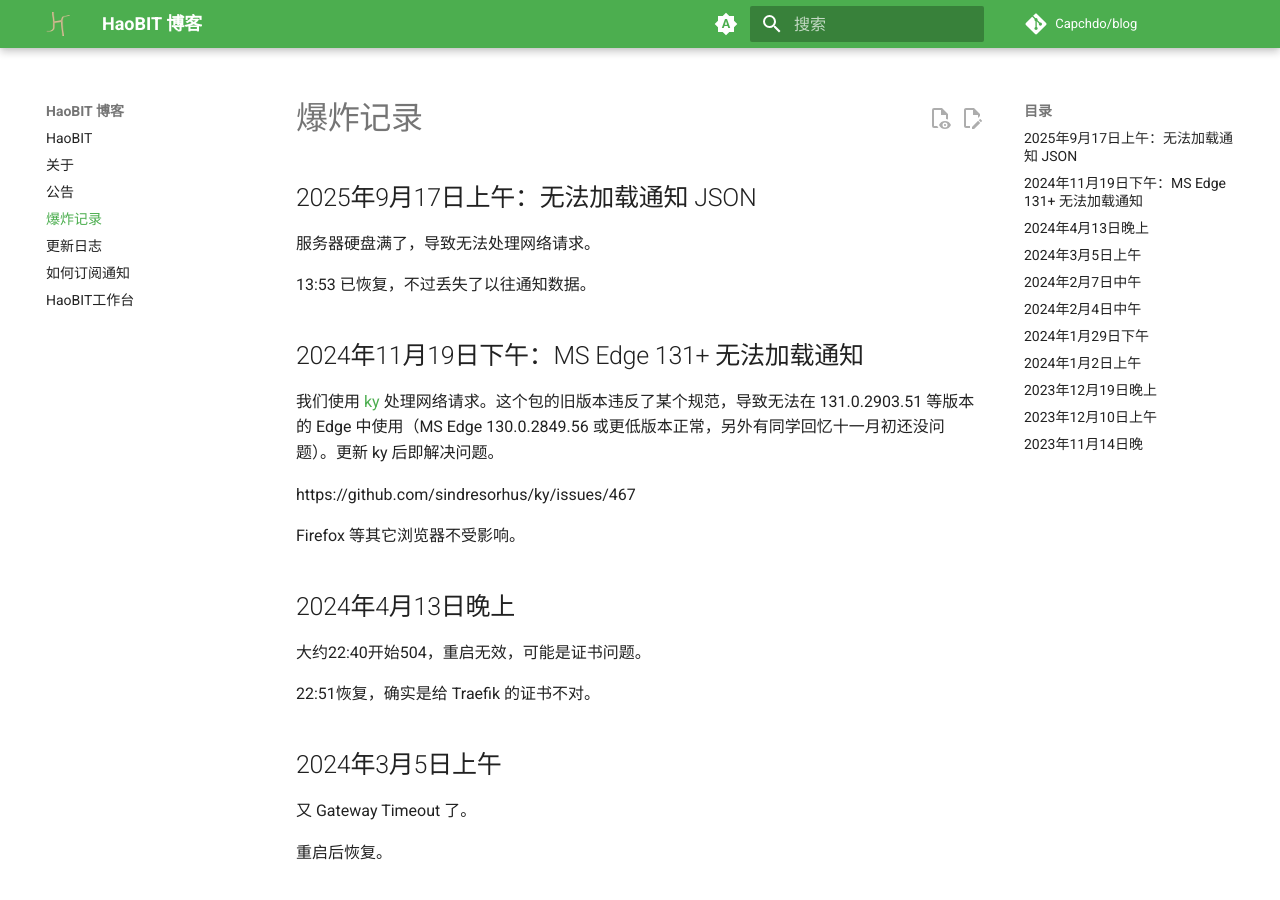
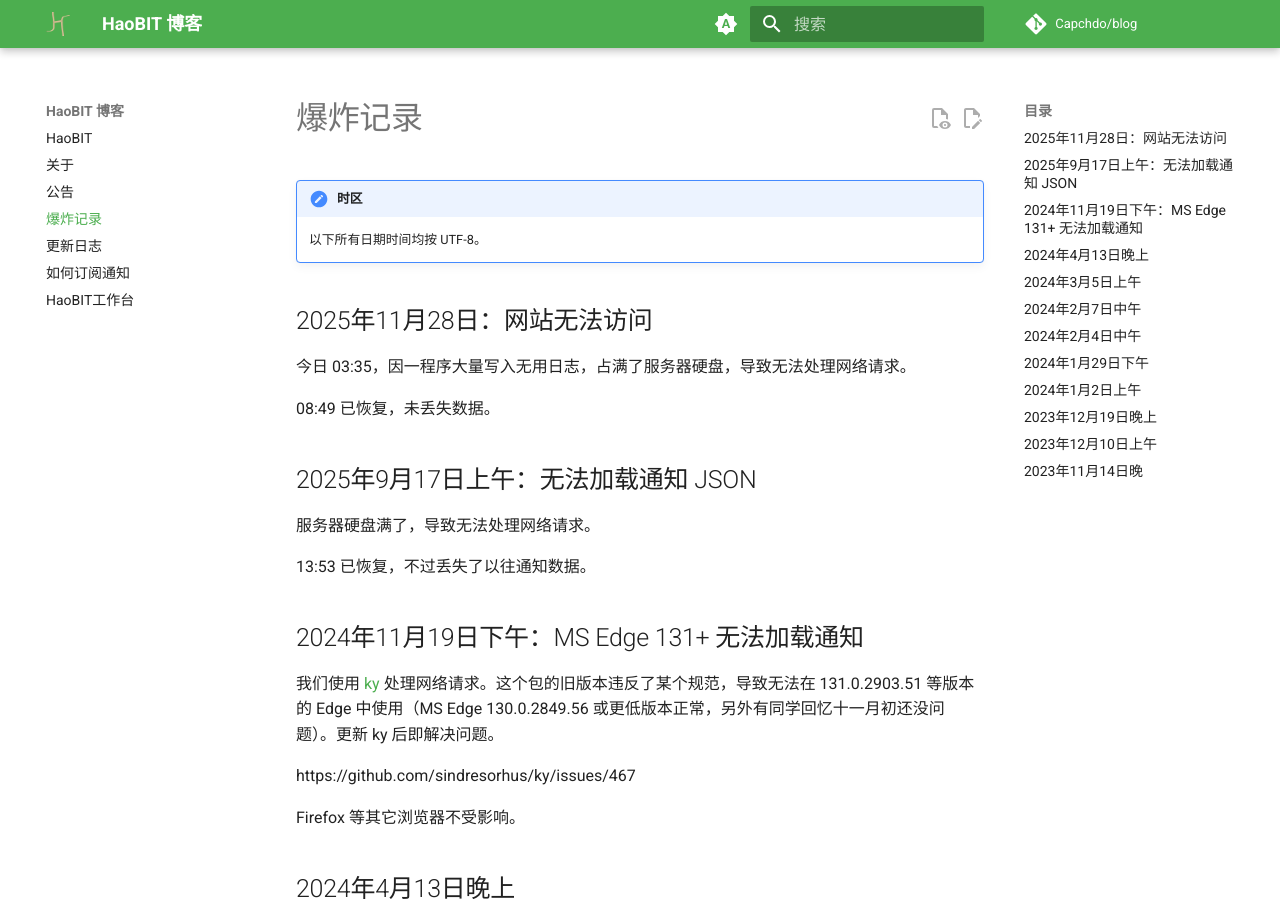
Before and after one commit to Capchdo/blog, an MkDocs documentation site: the page built from docs/down.md, in a window 1280 px wide and 900 px high. Built offline with MkDocs 1.6.1 and Material for MkDocs 9.7.7, drawn with Linux system fonts in a browser that asks for light colours; comment, search, counter and statistics services are not loaded.

Commit message:
爆炸：早上掉线，现已恢复

```diff
--- a/docs/down.md
+++ b/docs/down.md
@@ -1,4 +1,14 @@
 # 爆炸记录
+
+!!! note "时区"
+
+    以下所有日期时间均按 UTF-8。
+
+## 2025年11月28日：网站无法访问
+
+今日 03:35，因一程序大量写入无用日志，占满了服务器硬盘，导致无法处理网络请求。
+
+08:49 已恢复，未丢失数据。
 
 ## 2025年9月17日上午：无法加载通知 JSON
 
```
